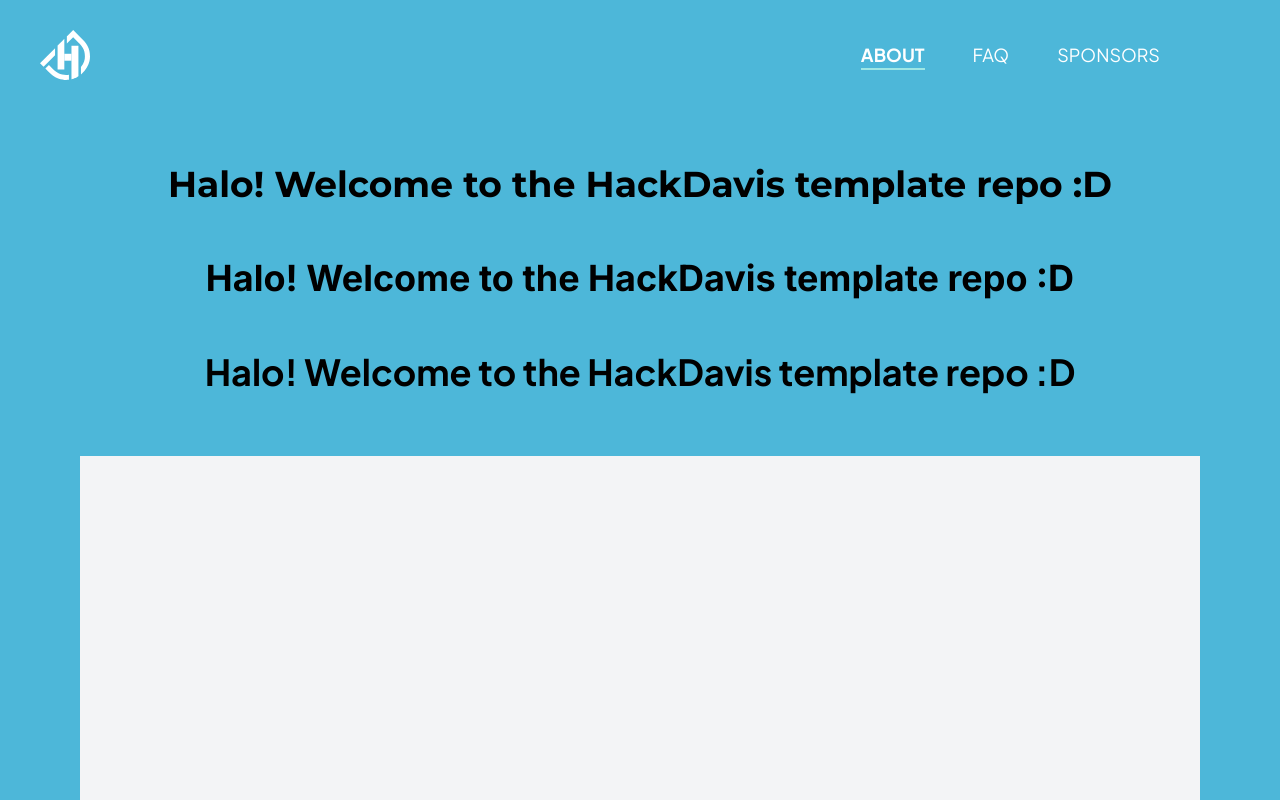
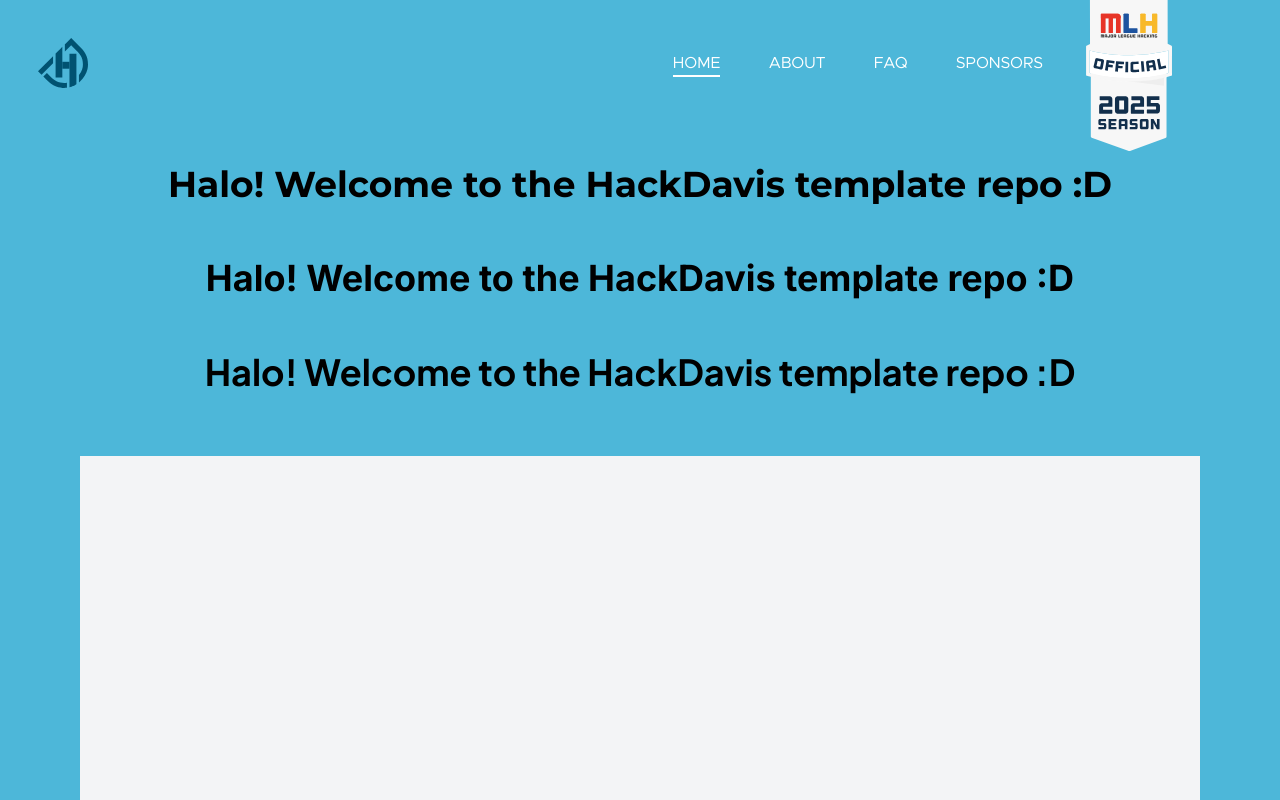
Before and after one commit to HackDavis/website-2025, a Next.js app: page / in a window 1280 px wide. Shown: the top 800 px of the page. Built offline with nearby package versions, Linux system fonts and the light colour scheme.

Commit message:
Navbar functionality, unstyled

```diff
--- /dev/null
+++ b/app/(pages)/_components/Navbar/Logo.tsx
@@ -0,0 +1,34 @@
+interface LogoProps {
+  fill?: string;
+  width?: string;
+  height?: string;
+}
+
+export default function Logo({
+  fill = '#005271',
+  width = '100%',
+  height = '100%',
+}: LogoProps) {
+  return (
+    <svg
+      style={{ width, height }}
+      viewBox="0 0 50 50"
+      fill={fill}
+      xmlns="http://www.w3.org/2000/svg"
+    >
+      <path
+        d="M15.0578 25.3014V18.1276L0 33.1724L3.55815 36.8002L15.0578 25.3014ZM49.3689 20.8183C48.25 15.1884 44.0376 10.9817 43.5527 10.5127L33.2007 0L27.2854 5.91042L26.8647 6.33042V13.5034L33.1711 7.20253L39.0584 13.1806L39.9564 14.0924L40.0208 14.1549C40.0318 14.1659 40.416 14.5403 40.9568 15.1867C42.0631 16.5101 43.8244 18.9743 44.388 21.8053C45.2276 26.0341 45.65 30.9634 40.9568 36.9693V44.3839C41.3995 44.0011 41.6771 43.7264 41.777 43.6259C45.9758 39.5078 48.5065 35.3433 49.512 30.8957C50.3846 27.0388 49.9292 23.6366 49.3689 20.8183ZM18.021 42.9591L17.8619 42.8814L17.7848 42.8569C17.6731 42.8036 17.2542 42.5856 16.478 42.0253C16.0946 41.7473 15.6224 41.3856 15.0578 40.9183C14.2038 40.2101 13.1374 39.2602 11.8365 37.9935L8.92585 35.0256L5.33469 38.6112L8.22844 41.5605L8.26737 41.6002C12.7472 45.9709 15.0494 47.2191 15.8974 47.5664C18.9689 49.0385 21.8559 49.7366 24.4839 49.9369C25.9422 50.0484 27.3209 50.0061 28.6066 49.8574C28.7166 49.8447 28.8266 49.8312 28.9358 49.8169V44.6763C25.8626 45.2036 22.1538 44.9594 18.021 42.9591Z"
+        fill={fill}
+      />
+      <path
+        d="M24.3265 8.86736V39.4901H17.5978V15.5907L18.2741 14.9147L18.6363 14.5538L20.6693 12.5223L22.0472 11.1448L22.4958 10.6969L23.8745 9.31862L24.3265 8.86736Z"
+        fill={fill}
+      />
+      <path
+        d="M38.4172 15.716V46.2771C38.3876 46.2965 38.358 46.3159 38.3275 46.3354C38.0186 46.534 37.6894 46.7351 37.3423 46.9345C37.2281 47.0004 37.1121 47.0664 36.9928 47.1323C36.6805 47.3055 36.3546 47.4771 36.0152 47.6452C35.7021 47.8007 35.3771 47.9537 35.0411 48.1016C34.8582 48.1819 34.6729 48.2604 34.4833 48.339C34.2395 48.4388 33.9873 48.5368 33.7275 48.6323C33.5252 48.7075 33.3187 48.7793 33.1071 48.8503C32.6907 48.9914 32.2565 49.1233 31.8037 49.2458C31.6953 49.2754 31.5853 49.3033 31.4744 49.3311V15.716H38.4172Z"
+        fill={fill}
+      />
+      <path d="M31.4753 23.7844H24.326V30.7174H31.4753V23.7844Z" fill={fill} />
+    </svg>
+  );
+}
--- a/app/(pages)/_components/Navbar/Navbar.module.scss
+++ b/app/(pages)/_components/Navbar/Navbar.module.scss
@@ -1,92 +1,57 @@
 .container {
+    position: fixed;
+    top: -100%;
     width: 100%;
-  }
-
-  .content {
-    position: fixed;
-    width: 100%;
-    padding: var(--navbar-top-spacing) var(--landing-text-space-right);
-    padding-left: 40px;
-    height: var(--navbar-height);
-
+    height: 126px;
 
     display: flex;
+    flex-direction: row;
     align-items: center;
     justify-content: space-between;
-    background-color: transparent;
 
-    transition: background-color 0.6s ease, box-shadow 0.6s ease, top 0.6s ease;
-    z-index: 1000;
+    transition: all 0.4s;
 
-    &.scrolled {
-      background-color: var(--navbar-scrolled-background); // Updated background color when scrolled
-      backdrop-filter: blur(10px);
+    &.visible {
         top: 0;
     }
 
-    .hdIcon {
-      img {
-        width: 50px;
-        height: 50px;
+    &.background {
+        background-color: black;
     }
 }
 
-    .navLinks {
-      display: flex;
-      align-items: center;
-      gap: 48px;
-      align-self: stretch;
+.left {
+    padding: 0 38px;
 }
 
-    .navLink {
-      color: var(--text-light);
-      text-align: center;
-      font-family: var(--font-jakarta);
-      font-style: normal;
-      font-weight: 400;
-      line-height: 100%;
-      letter-spacing: 0.36;
-      position: relative; // Required for the ::after pseudo-element
-      transition: color 0.3s;
-
-      &:hover {
-        font-weight: 700;
+.right {
+    display: flex;
+    flex-direction: row;
+    align-items: center;
+    gap: 43px;
+    height: 100%;
 }
 
-      &.active {
-        font-weight: 700;
+.links {
+    display: flex;
+    flex-direction: row;
+    gap: 48px;
 
-        // The underline effect
-        &::after {
-          content: '';
-          position: absolute;
-          bottom: -6px; // Space between text and the underline
-          left: 0;
-          width: 100%;
-          height: 2px;
-          background-color: var(--highlight-blue);
-          transform: scaleX(1); // Extend the underline from left to right
-          transform-origin: left center;
-          transition: transform 0.3s ease-out;
+    .link {
+        color: var(--text-light);
+        font-family: var(--font-metropolis);
+        font-weight: 400;
+        border-top: solid 2px transparent;
+        border-bottom: solid 2px transparent;
+        scroll-behavior: smooth;
+
+        &:hover, &.active {
+            border-bottom-color: var(--text-light);
+        }
     }
 }
 
-      &::after {
-        content: '';
-        position: absolute;
-        bottom: -6px;
-        left: 0;
-        width: 100%;
-        height: 2px;
-        background-color: var(--highlight-blue);
-        transform: scaleX(0);
-        transform-origin: left center;
-        transition: transform 0.3s ease-out;
+.mlh_banner {
+    margin-right: 108px;
+    align-self: baseline;
 }
-
-      &:not(.active)::after {
-        transform: scaleX(0);
-        background-color: var(--highlight-blue);
-      }
-    }
-  }
--- a/app/(pages)/_components/Navbar/Navbar.tsx
+++ b/app/(pages)/_components/Navbar/Navbar.tsx
@@ -1,100 +1,155 @@
 'use client';
 
-import { useState, useEffect } from 'react';
+import { useRouter, useSearchParams, usePathname } from 'next/navigation';
+import { MouseEvent, useEffect, useState, useRef } from 'react';
+import Link from 'next/link';
 import Image from 'next/image';
+import Logo from './Logo';
+
+import Banner from '/public/Navbar/mlh-banner-2025.svg';
+
 import styles from './Navbar.module.scss';
-import WhiteLogo from '/public/icons/white_logo.svg';
+
+const NAVBAR_SHOW_THRESHOLD = 120;
+
+interface NavLink {
+  body: React.ReactNode;
+  page: string;
+  path: string;
+  id: string;
+}
+
+const links = [
+  {
+    body: 'HOME',
+    page: '/',
+    path: '/',
+    id: 'home',
+  },
+  {
+    body: 'ABOUT',
+    page: '/about-us',
+    path: '/about-us',
+    id: 'about-us',
+  },
+  {
+    body: 'FAQ',
+    page: '/',
+    path: '/?section=faq',
+    id: 'faq',
+  },
+  {
+    body: 'SPONSORS',
+    page: '/',
+    path: '/?section=sponsors',
+    id: 'sponsors',
+  },
+] as NavLink[];
 
 export default function Navbar() {
-  const [activeSection, setActiveSection] = useState('');
-  const [isScrolled, setIsScrolled] = useState(false);
+  const pathname = usePathname();
+  const router = useRouter();
+  const searchParams = useSearchParams();
+  const section = searchParams.get('section');
+  const [activeSection, setActiveSection] = useState(section || 'home');
+  const [showNavbar, setShowNavbar] = useState(true);
+  const [showBackground, setShowBackground] = useState(false);
+
+  const currScroll = useRef(0);
 
   useEffect(() => {
-    const handleScroll = () => {
-      const scrollPosition = window.scrollY;
-      setIsScrolled(scrollPosition > 150); // Apply "scrolled" class after 150px
+    const updateActiveSection = () => {
+      const currScroll = window.scrollY + window.innerHeight * 0.3;
+      const pageLinks = links.filter((link) => link.page === pathname);
+      const sections = pageLinks
+        .map((link) => {
+          const sectionContainer = document.getElementById(link.id);
+          if (!sectionContainer) {
+            return { id: '', sectionStart: 0, sectionEnd: 0 };
+          }
+          const { offsetTop, offsetHeight } = sectionContainer;
+          return {
+            id: link.id,
+            sectionStart: offsetTop,
+            sectionEnd: offsetTop + offsetHeight,
+          };
+        })
+        .sort((a, b) => a.sectionStart - b.sectionStart);
 
-      const sections = ['about', 'faq', 'sponsors'];
-      let newActiveSection = '';
+      let i = sections.length - 1;
+      for (i; i >= 0; i--) {
+        if (currScroll >= sections[i].sectionStart) {
+          break;
+        }
+      }
 
-      let closestDistance = Infinity;
-      let closestSection = '';
-
-      sections.forEach((section) => {
-        const element = document.getElementById(section);
-        if (element) {
-          const { offsetTop, offsetHeight } = element;
-          const sectionStart = offsetTop;
-          const sectionEnd = offsetTop + offsetHeight;
-
-          // Check if scroll position is within this section's range
-          if (
-            scrollPosition >= sectionStart - 100 &&
-            scrollPosition < sectionEnd - 100
-          ) {
-            newActiveSection = section;
-          }
-
-          // Calculate distance to section if it's not the active section
-          const distance = Math.abs(
-            scrollPosition - (sectionStart + sectionEnd) / 2
-          );
-          if (distance < closestDistance) {
-            closestDistance = distance;
-            closestSection = section;
-          }
-        }
-      });
-
-      // If no section is fully in view, highlight the closest one
-      setActiveSection(newActiveSection || closestSection);
+      setActiveSection(
+        currScroll > sections[i].sectionEnd ? '' : sections[i].id
+      );
     };
 
-    window.addEventListener('scroll', handleScroll);
+    const updateNavbarVisibility = () => {
+      const scroll = window.scrollY;
+      const delta = scroll - currScroll.current;
+      currScroll.current = scroll;
+
+      if (scroll > NAVBAR_SHOW_THRESHOLD) {
+        setShowBackground(true);
+        setShowNavbar(delta < 0);
+      } else {
+        setShowBackground(false);
+        setShowNavbar(true);
+      }
+    };
+
+    const handleScroll = () => {
+      updateActiveSection();
+      updateNavbarVisibility();
+    };
+
+    window.addEventListener('scroll', handleScroll, { passive: true });
 
     return () => {
       window.removeEventListener('scroll', handleScroll);
     };
-  }, []);
+  }, [pathname]);
 
-  const scrollToSection = (sectionId: string) => {
-    const section = document.getElementById(sectionId);
-    if (section) {
-      section.scrollIntoView({ behavior: 'smooth', block: 'start' });
+  useEffect(() => {
+    const sectionContainer = document.getElementById(section as string);
+    if (sectionContainer) {
+      sectionContainer.scrollIntoView({ behavior: 'smooth' });
     }
+  }, [section]);
+
+  const getClickHandler = (path: string) => {
+    return (e: MouseEvent<HTMLAnchorElement>) => {
+      e.preventDefault();
+      router.push(path, { scroll: false });
+    };
   };
 
   return (
-    <div className={styles.container}>
-      <div className={`${styles.content} ${isScrolled ? styles.scrolled : ''}`}>
-        <div className={styles.hdIcon}>
-          <Image src={WhiteLogo} alt="White HackDavis Logo" />
+    <div
+      className={`${styles.container} ${showNavbar ? styles.visible : null} ${showBackground ? styles.background : null}`}
+    >
+      <div className={styles.left}>
+        <Logo width="50px" height="50px" />
+      </div>
+      <div className={styles.right}>
+        <div className={styles.links}>
+          {links.map((link) => (
+            <Link
+              className={`${styles.link} ${activeSection === link.id ? styles.active : null}`}
+              key={link.path}
+              href={link.path}
+              onClick={getClickHandler(link.path)}
+            >
+              {link.body}
+            </Link>
+          ))}
         </div>
-        <div className={styles.navLinks}>
-          <p
-            onClick={() => scrollToSection('about')}
-            className={`${styles.navLink} ${
-              activeSection === 'about' ? styles.active : ''
-            }`}
-          >
-            ABOUT
-          </p>
-          <p
-            onClick={() => scrollToSection('faq')}
-            className={`${styles.navLink} ${
-              activeSection === 'faq' ? styles.active : ''
-            }`}
-          >
-            FAQ
-          </p>
-          <p
-            onClick={() => scrollToSection('sponsors')}
-            className={`${styles.navLink} ${
-              activeSection === 'sponsors' ? styles.active : ''
-            }`}
-          >
-            SPONSORS
-          </p>
+        <div className={styles.mlh_banner}>
+          <Image src={Banner} alt="mlh 2025 banner" height={150} />
         </div>
       </div>
     </div>
--- a/app/(pages)/page.tsx
+++ b/app/(pages)/page.tsx
@@ -2,7 +2,10 @@
 
 export default function Home() {
   return (
-    <div className="grid grid-rows-[20px_1fr_20px] items-center justify-items-center p-8 pb-20 gap-16 sm:p-20 bg-sky-background">
+    <div
+      id="home"
+      className="grid grid-rows-[20px_1fr_20px] items-center justify-items-center p-8 pb-20 gap-16 sm:p-20 bg-sky-background"
+    >
       {/* Intro Section */}
       <p className="text-4xl font-bold font-metropolis invisible">
         Halo! Welcome to the HackDavis template repo :D
```
Also changed, not shown: public/Navbar/hd-logo.svg (added), public/Navbar/mlh-banner-2025.svg (added). Lines whose indentation alone changed are shown as unchanged.
